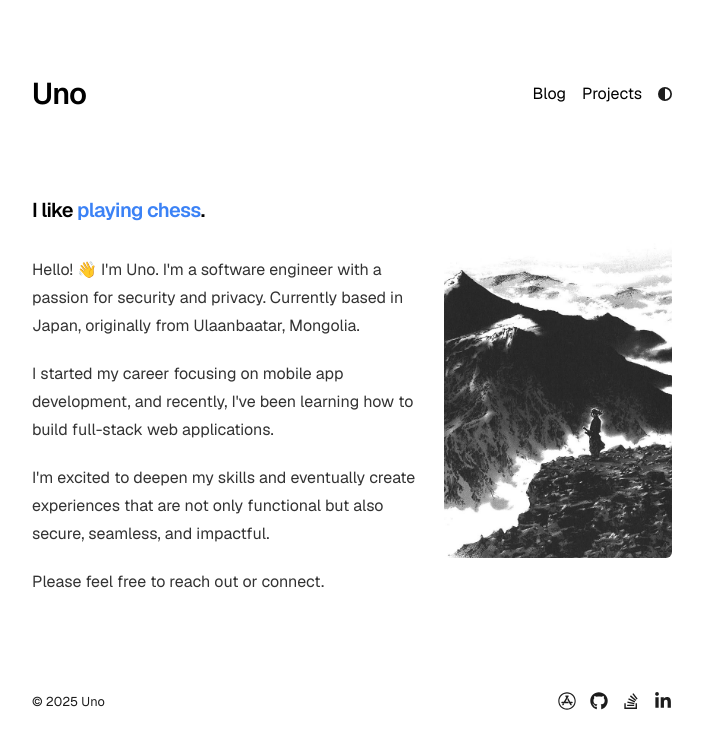
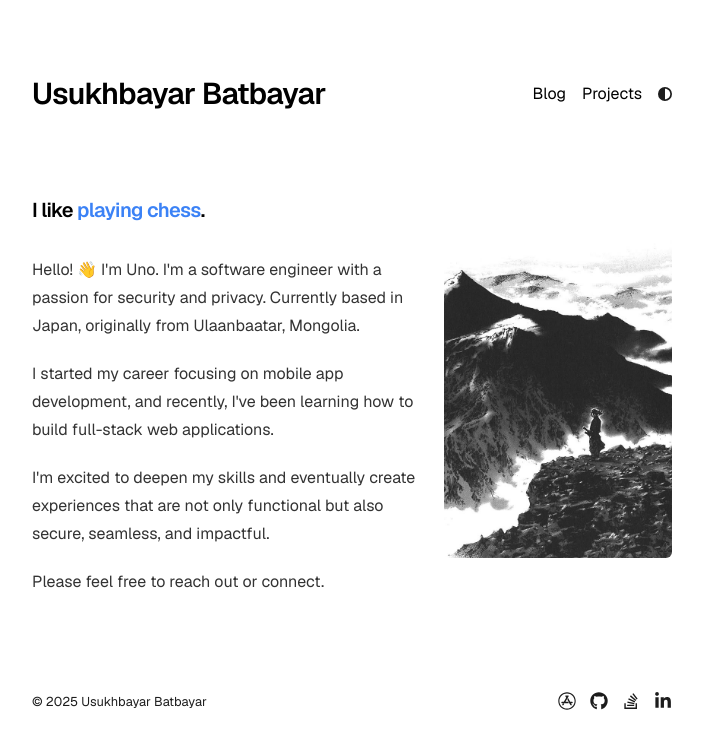
Before and after one commit to x1vfk7wp13/unobatbayar.github.io, a Next.js app: page / in a window 1280 px wide. Shown: the top 748 px of the page, without its empty margins (288-991 px from the left). Built offline with nearby package versions, Linux system fonts and the light colour scheme.

Commit message:
feat: update title

```diff
--- a/app/config.ts
+++ b/app/config.ts
@@ -1,6 +1,6 @@
 export const metaData = {
   baseUrl: "https://unobatbayar.github.io/",
-  title: "Uno",
+  title: "Usukhbayar Batbayar",
   name: "Sirius",
   ogImage: "/opengraph-image.png",
   description:
```
